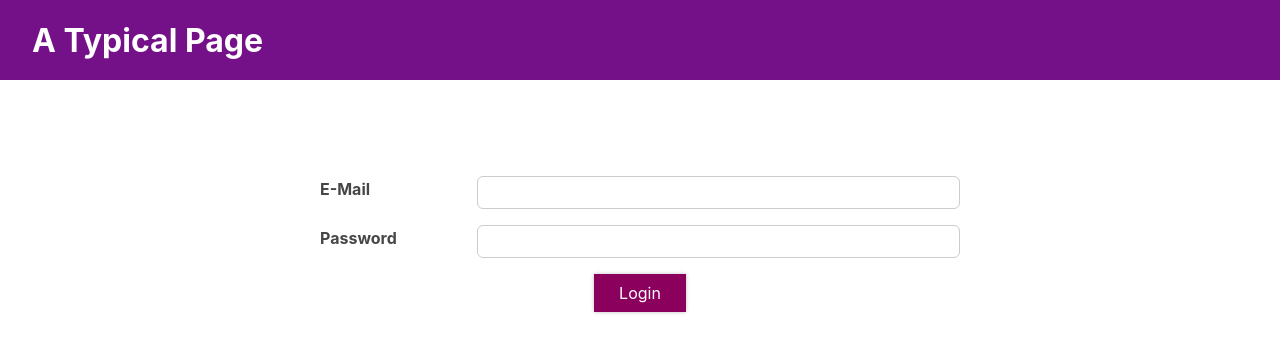
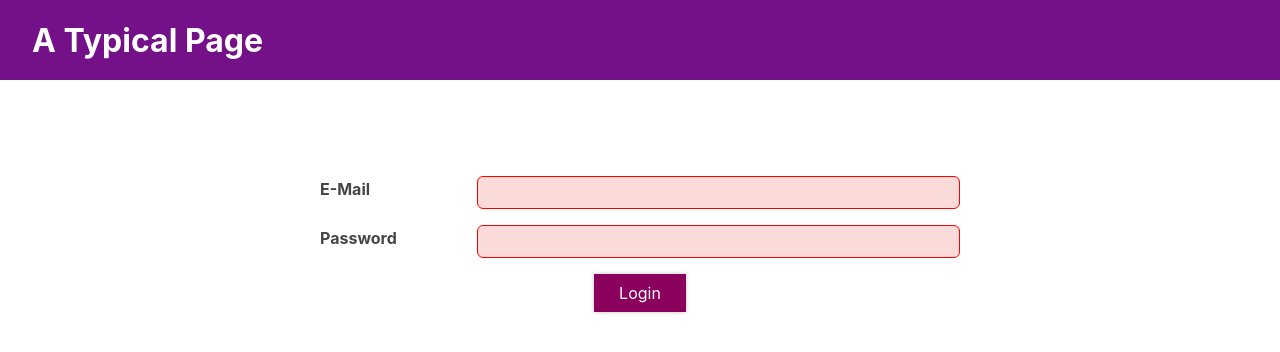
Before and after one commit to si-cpu/react_study2409, a React (Create React App) app: page / in a window 1280 px wide. Shown: the top 352 px of the page. Built offline with nearby package versions, Linux system fonts and the light colour scheme.

Commit message:
오늘 끝 ㅅㅂ

```diff
--- a/src/App.js
+++ b/src/App.js
@@ -5,6 +5,17 @@ import MainHeader from './components/SideEffect/MainHeader/MainHeader';
 import Login from './components/SideEffect/Login/Login';
 
 const App = () => {
+  //로그인 상태를 기억하는 변수
+  const [isLoffedIn, setIsLoffedIn] = useState(false);
+
+  //서버로 로그인을 요청하는 함수. (나중에 비동기 방식으로 실제 요청이 들어갈 것.)
+  const loginHandler = (email, password) => {
+    if (email === 'abc1234' && password === 'aaa111') {
+      //로그인성공
+    } else {
+      alert('로그인 실패입니다.');
+    }
+  };
   return (
     <>
       <MainHeader />
--- a/src/components/SideEffect/Login/Login.js
+++ b/src/components/SideEffect/Login/Login.js
@@ -1,22 +1,76 @@
-import React from 'react';
+import React, { useState } from 'react';
 import Card from '../../UI/Card';
 import styles from './Login.module.css';
 import ButtonComponent from '../../UI/Button';
 
 const Login = () => {
+  //이메일 입력값을 저장
+  const [enteredEmail, setEnteredEmail] = useState('');
+  //패스워드 입력값을 저장
+  const [enteredPw, setEnteredPw] = useState('');
+  //이메일 입력이 정상적인지 확인
+  const [emailIsValid, setEmailIsValid] = useState();
+  // 패스워드 입력도 정상적인지 확인
+  const [pwIsValid, setPwIsValid] = useState();
+  // 이메일 패스워드가 둘다 동시에 정장적인 상태인지 확인.
+  const [formIsValid, setFormIsValid] = useState(false);
+
+  // 이메일이 변경될때마다 실행할 헨들러
+  const emailChangeHandler = (e) => {
+    setEnteredEmail(e.target.value);
+
+    setFormIsValid(e.target.value.includes('@') && enteredPw.trim().length > 6);
+  };
+  //비밀번호가 변경될떄 마다 실행할 헨들러
+  const passwordChangeHandler = (e) => {
+    setEnteredPw(e.target.value);
+
+    setFormIsValid(
+      e.target.value.trim().length > 6 && enteredEmail.includes('@'),
+    );
+  };
+
+  const validateEmailHandler = () => {
+    setEmailIsValid(enteredEmail.includes('@'));
+  };
+
+  const validatePasswordHandler = () => {
+    setPwIsValid(enteredPw.trim().length > 6);
+  };
+
   return (
     <Card className={styles.login}>
       <form>
-        <div className={`${styles.control} `}>
+        <div
+          className={`${styles.control} ${!emailIsValid ? styles.invalid : ''}`}
+        >
           <label htmlFor='email'>E-Mail</label>
-          <input type='email' id='email' />
+          <input
+            type='email'
+            id='email'
+            value={enteredEmail}
+            onChange={emailChangeHandler}
+            onBlur={validateEmailHandler} // blur는  focus의 반대.
+          />
         </div>
-        <div className={`${styles.control} `}>
+        <div
+          className={`${styles.control}  ${!emailIsValid ? styles.invalid : ''}`}
+        >
           <label htmlFor='password'>Password</label>
-          <input type='password' id='password' />
+          <input
+            type='password'
+            id='password'
+            value={enteredPw}
+            onChange={passwordChangeHandler}
+            onBlur={validatePasswordHandler}
+          />
         </div>
         <div className={styles.actions}>
-          <ButtonComponent type='submit' className={styles.btn}>
+          <ButtonComponent
+            type='submit'
+            className={styles.btn}
+            disabled={!formIsValid} // button은 disabled를 통해 비활섣화 가능 구현가능 true면 비활성, false면 활성
+          >
             Login
           </ButtonComponent>
         </div>
--- a/src/components/UI/Button.js
+++ b/src/components/UI/Button.js
@@ -30,9 +30,9 @@ const Button = styled.button`
 
 //styled-components를 사용하면서 props를 처리하고 싶다면
 //중간단계의 컴포넌트를 하나 더 추가하면 됩니다.
-const ButtonComponent = ({ type, onclick, children }) => {
+const ButtonComponent = ({ type, onclick, children, disabled }) => {
   return (
-    <Button type={type} onClick={onclick}>
+    <Button type={type} onClick={onclick} disabled={disabled}>
       {children}
     </Button>
   );
```
